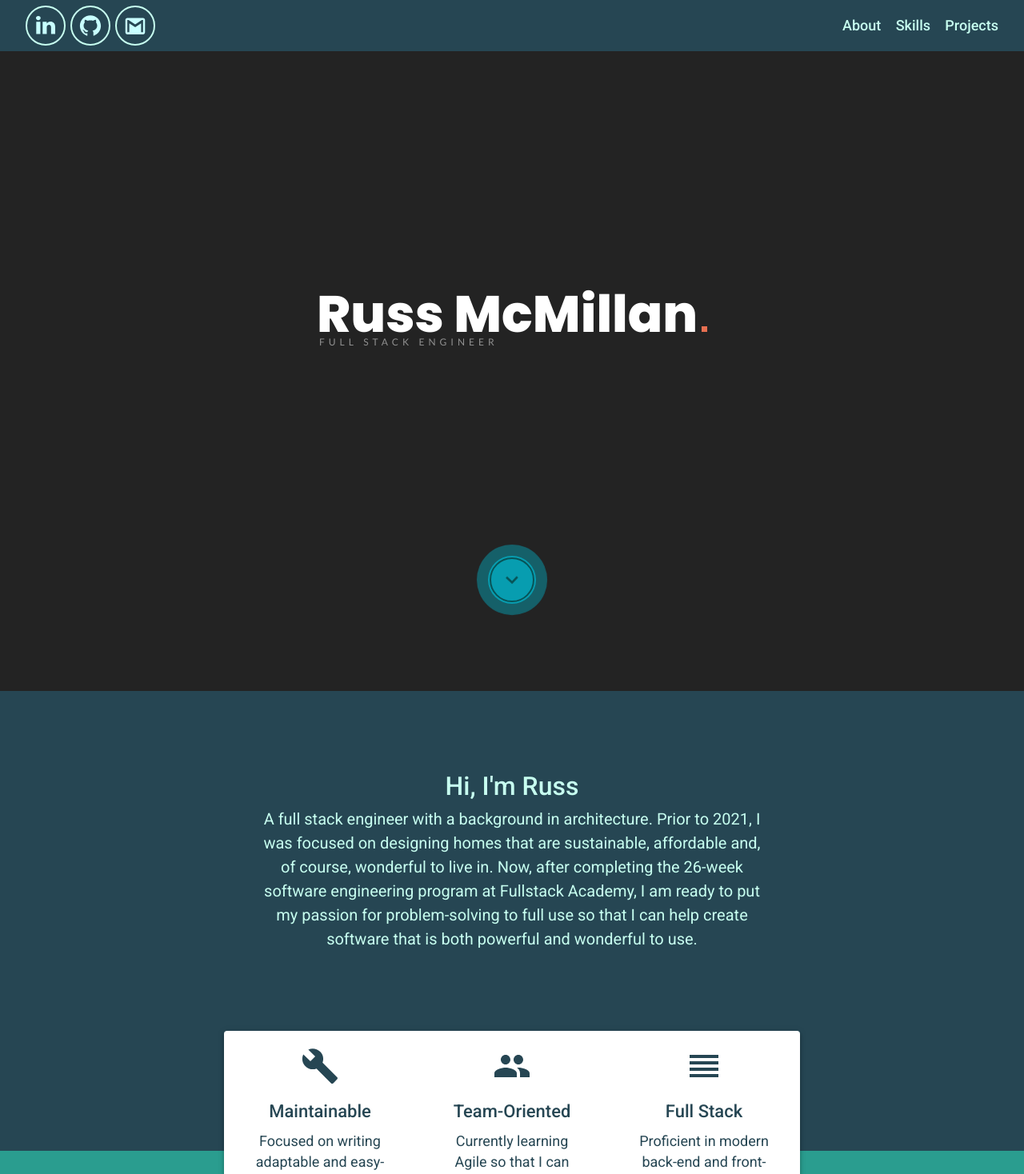
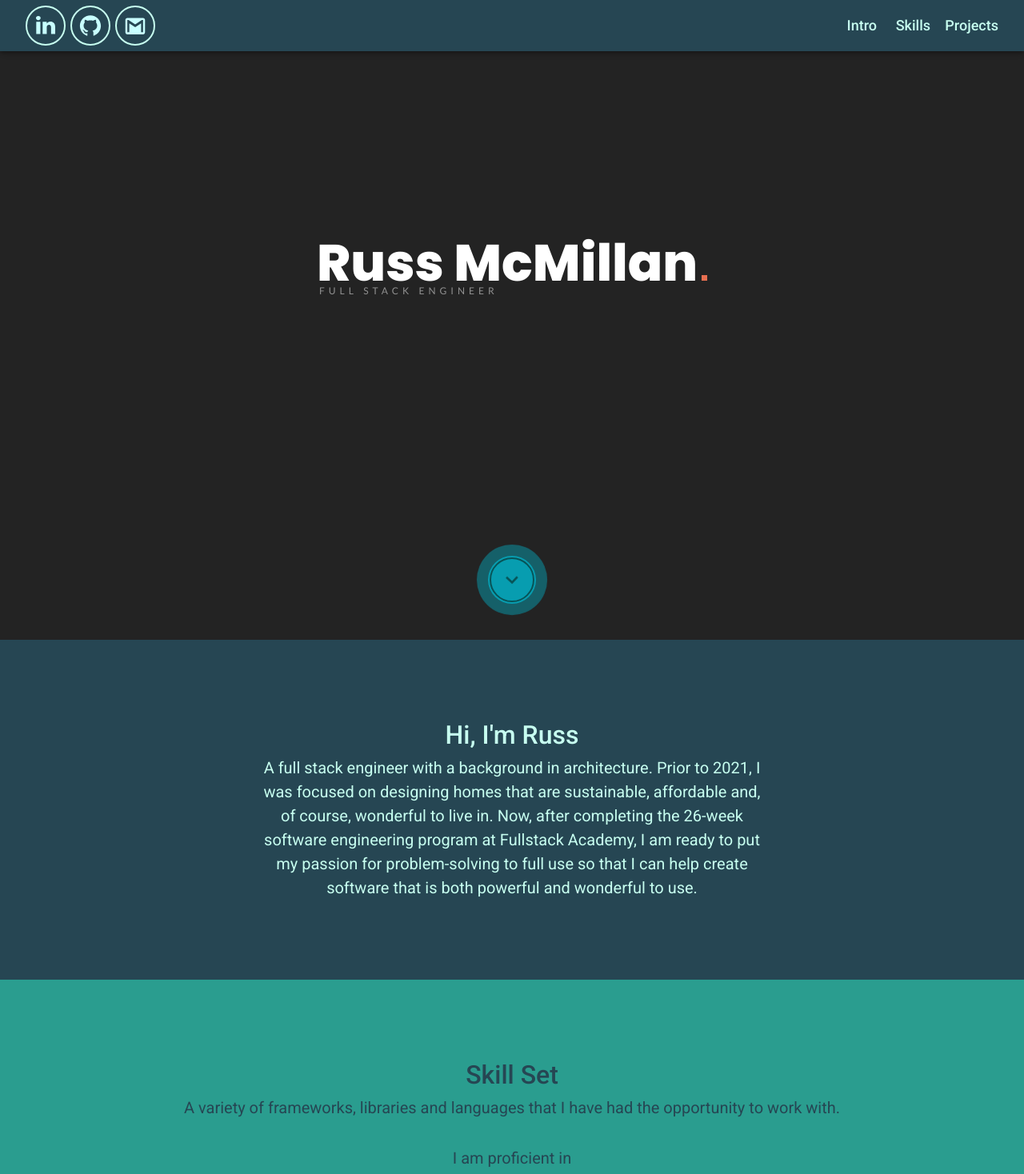
Before and after one commit to rfmcmillan/portfolio, a React app: page / in a window 1280 px wide. Shown: the top 1468 px of the page at 80% size. Built offline with nearby package versions, Linux system fonts and the light colour scheme.

Commit message:
colors-3

```diff
--- a/client/App.js
+++ b/client/App.js
@@ -39,7 +39,7 @@ const App = () => {
         <Nav />
         <Banner />
         <About />
-        <Priorities />
+        {/* <Priorities /> */}
         <Skills />
         <Projects />
         <ThankYou />
--- a/client/components/About.js
+++ b/client/components/About.js
@@ -27,7 +27,7 @@ const About = () => {
   const { ref, inView, entry } = useInView({ threshold: 0 });
 
   return (
-    <section className="section" id="about" name="about">
+    <section className="section" id="intro" name="intro">
       <div ref={ref} className={classes.root}>
         <InView
           as="div"
--- a/client/components/Footer.js
+++ b/client/components/Footer.js
@@ -11,7 +11,6 @@ const Footer = () => {
     and: {
       fontSize: 22,
       fontWeight: 400,
-      color: theme.palette.text.primary,
       padding: '0px 6px 0px 6px',
     },
     credit: { fontSize: 22, fontWeight: 500 },
@@ -19,13 +18,14 @@ const Footer = () => {
       fontSize: 22,
       fontWeight: 200,
       textDecoration: 'underline',
-      color: theme.palette.text.primary,
       fontFamily: theme.typography.fontFamily,
+      color: theme.palette.primary.contrastText,
       fontWeight: 400,
     },
     root: {
       padding: '30px 150px 30px 150px',
-      backgroundColor: theme.palette.secondary.main,
+      backgroundColor: theme.palette.primary.main,
+      color: theme.palette.primary.contrastText,
     },
   });
   const classes = useStyles();
--- a/client/components/Nav.js
+++ b/client/components/Nav.js
@@ -8,8 +8,8 @@ import { socialData } from '../data/social.js';
 import Social from './Social.js';
 
 const SECTIONS = [
-  { name: 'About', offset: 0 },
-  { name: 'Skills', offset: 130 },
+  { name: 'Intro', offset: 0 },
+  { name: 'Skills', offset: 0 },
   { name: 'Projects', offset: 0 },
 ];
 
@@ -33,7 +33,7 @@ const Nav = () => {
   const classes = useStyles();
 
   return (
-    <AppBar className={classes.root} position="static">
+    <AppBar className={classes.root} position="fixed">
       <Toolbar>
         <Grid className={classes.socials} container spacing={2}>
           {socialData.map((social, index) => (
--- a/client/components/Projects/ProjectCard/index.js
+++ b/client/components/Projects/ProjectCard/index.js
@@ -23,7 +23,12 @@ const ProjectCard = ({ project }) => {
     },
     contain: { height: '100%' },
     description: { fontSize: 20, minHeight: 120 },
-    image: { width: '100%', borderRadius: '5px 5px 0px 0px', minHeight: 200 },
+    image: {
+      width: '100%',
+      borderRadius: '5px 5px 0px 0px',
+      minHeight: 200,
+      borderBottom: `1px solid #e8e8e8`,
+    },
     root: { width: 350, height: 650, margin: 15, paddingBottom: 15 },
     rootSkills: { width: 350, height: 650, margin: 15, paddingBottom: 15 },
     skills: {},
--- a/client/components/Skills/index.js
+++ b/client/components/Skills/index.js
@@ -13,7 +13,7 @@ const Skills = () => {
       backgroundColor: theme.palette.secondary.main,
       color: theme.palette.secondary.contrastText,
       paddingBottom: '4em',
-      paddingTop: 200,
+      paddingTop: 100,
     },
     header: {
       fontSize: 32,
--- a/client/components/ThankYou.js
+++ b/client/components/ThankYou.js
@@ -6,13 +6,16 @@ import { useInView, InView } from 'react-intersection-observer';
 const ThankYou = () => {
   const theme = useTheme();
   const useStyles = makeStyles({
-    root: {},
+    root: {
+      backgroundColor: theme.palette.secondary.main,
+      paddingBottom: '75px',
+      paddingTop: '75px',
+    },
     card: {
       backgroundColor: theme.palette.text.primary,
-      color: '#c7fff8',
+      color: theme.palette.primary.contrastText,
       margin: 'auto',
-      marginBottom: '75px',
-      marginTop: '75px',
+
       padding: '20px 60px 20px 60px',
       width: '40%',
     },
@@ -21,7 +24,6 @@ const ThankYou = () => {
   });
   const classes = useStyles();
   const { ref, inView, entry } = useInView({ threshold: 0 });
-  console.log(inView);
   return (
     <section className={classes.root}>
       <Grid ref={ref} className={classes.contain}>
```
